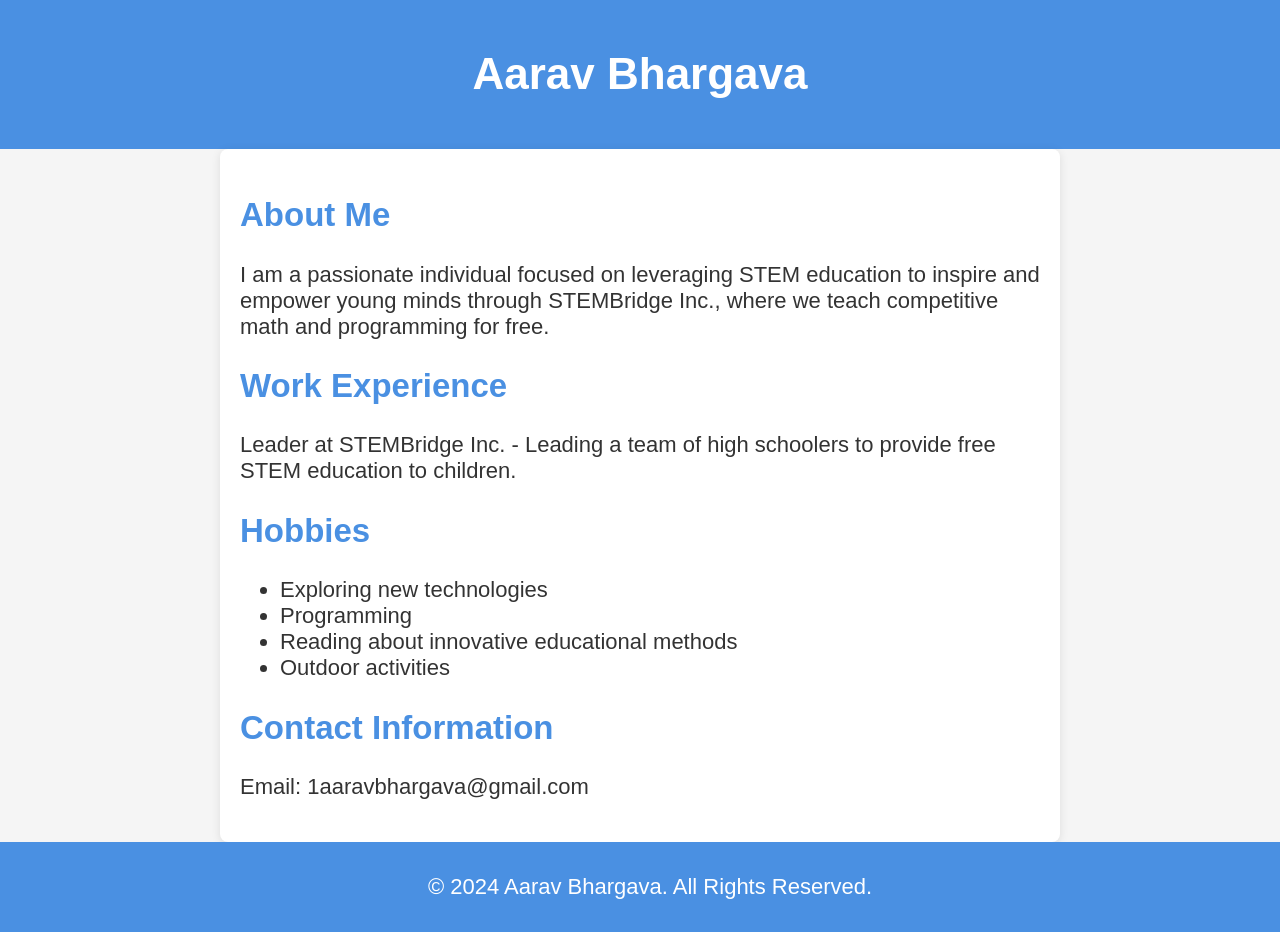
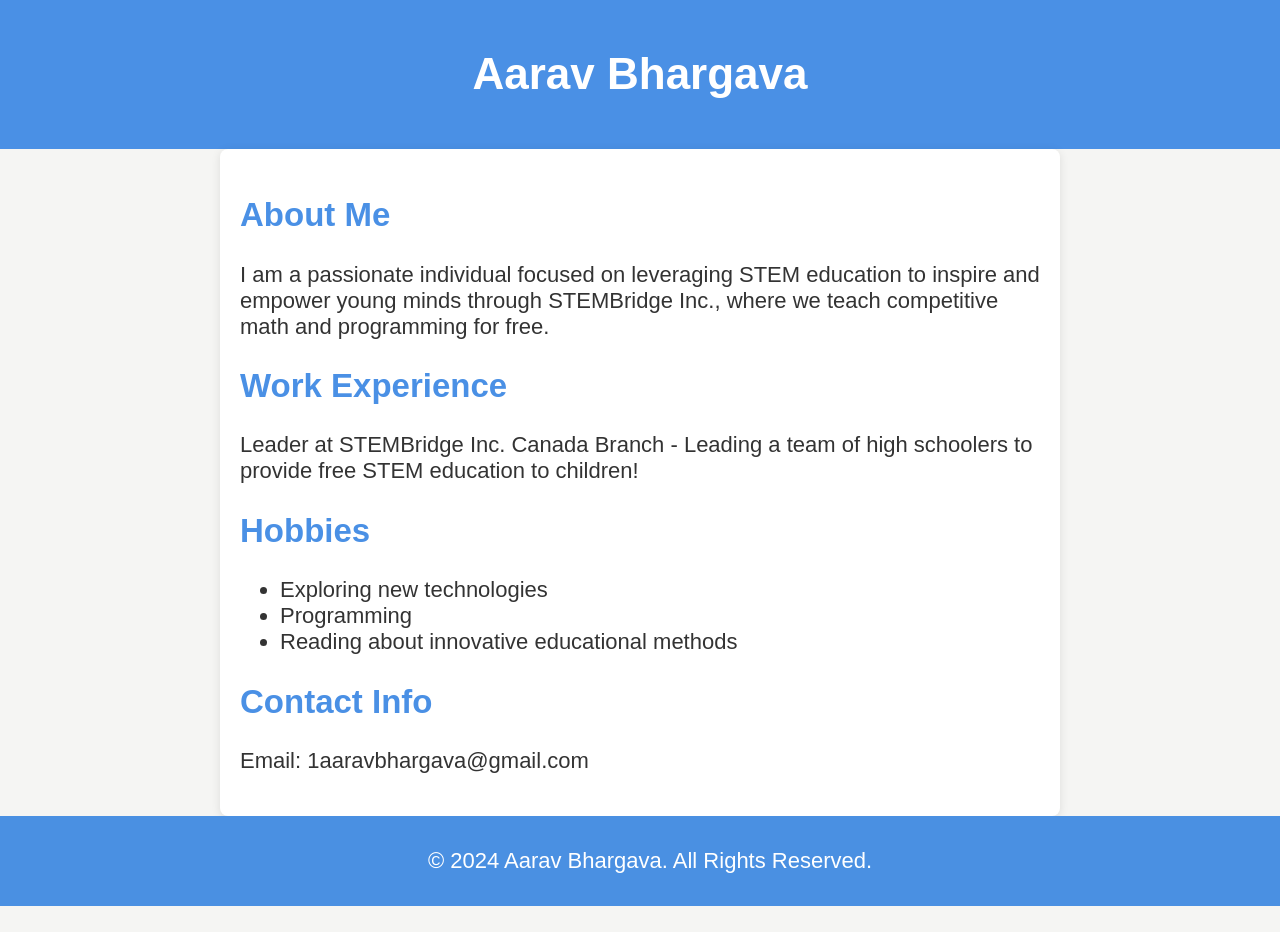
Before and after one commit to Aaru1801/AaravB.github.io, a plain HTML site: page index.html in a window 1280 px wide. After the commit the page ends 906 px from the top, so only its background shows below. Drawn offline with Linux system fonts and the light colour scheme.

Commit message:
Update index.html

```diff
--- a/index.html
+++ b/index.html
@@ -9,12 +9,12 @@
             font-family: Arial, sans-serif;
             margin: 0;
             padding: 0;
-            background-color: #f5f5f5;
+            background-color: #f5f5f3;
             color: #333;
             font-size: 22px; /* Set font size to 22 pixels */
         }
         header {
-            background-color: #4a90e2;
+            background-color: #4a90e5;
             color: white;
             padding: 20px;
             text-align: center;
@@ -28,7 +28,7 @@
             box-shadow: 0 2px 10px rgba(0, 0, 0, 0.1);
         }
         h2 {
-            color: #4a90e2;
+            color: #4a90e5;
         }
         footer {
             text-align: center;
@@ -52,17 +52,16 @@
     <p>I am a passionate individual focused on leveraging STEM education to inspire and empower young minds through STEMBridge Inc., where we teach competitive math and programming for free.</p>
 
     <h2>Work Experience</h2>
-    <p>Leader at STEMBridge Inc. - Leading a team of high schoolers to provide free STEM education to children.</p>
+    <p>Leader at STEMBridge Inc. Canada Branch - Leading a team of high schoolers to provide free STEM education to children!</p>
 
     <h2>Hobbies</h2>
     <ul>
         <li>Exploring new technologies</li>
         <li>Programming</li>
         <li>Reading about innovative educational methods</li>
-        <li>Outdoor activities</li>
     </ul>
 
-    <h2>Contact Information</h2>
+    <h2>Contact Info</h2>
     <p>Email: 1aaravbhargava@gmail.com</p>
 </section>
 
```
